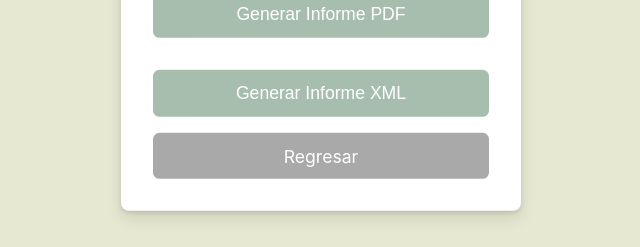
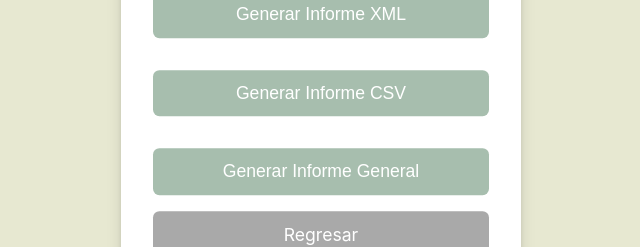
Before and after one commit to FranVQ09/gestion-app-AP, a React (Create React App) app: page /informes in a window 1280 px wide. Shown: the part 359-606 px from the top of the page, without its empty margins (319-959 px from the left). Built offline with nearby package versions, Linux system fonts and the light colour scheme; no server answers; the database is empty.

Commit message:
Informes de Proyectos

```diff
--- a/package.json
+++ b/package.json
@@ -14,6 +14,7 @@
     "firebase": "^10.10.0",
     "jspdf": "^2.5.1",
     "nodemailer": "^6.9.13",
+    "papaparse": "^5.4.1",
     "react": "^18.2.0",
     "react-datepicker": "^6.6.0",
     "react-dom": "^18.2.0",
--- a/src/pages/gestion-proyectos/Informes.js
+++ b/src/pages/gestion-proyectos/Informes.js
@@ -5,6 +5,7 @@ import { Link } from 'react-router-dom';
 import '../../styles/Informes.css';
 import { jsPDF } from 'jspdf';
 import { create } from 'xmlbuilder2';
+import Papa from 'papaparse';
 
 function Informes() {
   const [proyectos, setProyectos] = useState([]);
@@ -20,6 +21,8 @@ function Informes() {
 
       obtenerProyectos();
   }, []);
+
+  console.log(proyectos)
 
   const generarInforme = async () => {
     if (!proyectoSeleccionado) {
@@ -44,15 +47,46 @@ function Informes() {
 
         const data = docSnap.data();
 
-
         const docPDF = new jsPDF();
+        docPDF.setFontSize(16);
         docPDF.text("Informe del Proyecto", 10, 10);
+        docPDF.setFontSize(12);
 
         let yPosition = 20;
+        const pageHeight = docPDF.internal.pageSize.height;
+        const margin = 10;
+        const lineSpacing = 10;
+        const maxLineWidth = 180;
+
         for (const key in data) {
             if (data.hasOwnProperty(key)) {
-                    docPDF.text(`${key}: ${data[key]}`, 10, yPosition);
-                    yPosition += 10;
+                let text = `${key}: `;
+                if (key === 'tareas' && Array.isArray(data[key])) {
+                    text += '\n';
+                    data[key].forEach((tarea, index) => {
+                        text += `Tarea ${index + 1}:\n`;
+                        for (const tareaKey in tarea) {
+                            if (tarea.hasOwnProperty(tareaKey)) {
+                                text += `  ${tareaKey}: ${tarea[tareaKey]}\n`;
+                            }
+                        }
+                    });
+                } else if (key === 'historial') {
+                    const lines = docPDF.splitTextToSize(`${text}${data[key]}`, maxLineWidth);
+                    text = lines.join('\n');
+                } else {
+                    text += data[key];
+                }
+
+                const lines = docPDF.splitTextToSize(text, maxLineWidth);
+                lines.forEach(line => {
+                    if (yPosition > pageHeight - margin) {
+                        docPDF.addPage();
+                        yPosition = margin;
+                    }
+                    docPDF.text(line, margin, yPosition);
+                    yPosition += lineSpacing;
+                });
             }
         }
 
@@ -60,7 +94,7 @@ function Informes() {
     } catch (error) {
         console.error("Error generando el informe: ", error);
     }
-    }
+  };
 
   const generarInformeXML = async () => {
       if (!proyectoSeleccionado) {
@@ -85,7 +119,7 @@ function Informes() {
 
         const data = docSnap.data();
 
-          // Crear un documento XML
+
         const root = create({ version: '1.0' }).ele('Proyecto');
         for (const key in data) {
           if (data.hasOwnProperty(key)) {
@@ -96,7 +130,7 @@ function Informes() {
         const xmlString = root.end({ prettyPrint: true });
         const blob = new Blob([xmlString], { type: 'application/xml' });
 
-          // Descargar el archivo XML
+
         const link = document.createElement('a');
         link.href = URL.createObjectURL(blob);
         link.download = `${proyectoSeleccionado}_informe.xml`;
@@ -104,6 +138,146 @@ function Informes() {
 
       } catch (error) {
         console.error("Error generando el informe: ", error);
+      }
+    };
+
+  const generarInformeCSV = async () => {
+    if (!proyectoSeleccionado) {
+      alert('Por favor, seleccione un proyecto');
+      return;
+    }
+
+    try {
+        const proyectoDoc = proyectos.find(proyecto => proyecto.nombreProyecto === proyectoSeleccionado);
+        if (!proyectoDoc) {
+            alert('Proyecto no encontrado');
+            return;
+        }
+
+        const docRef = doc(db, 'proyecto', proyectoDoc.id);
+        const docSnap = await getDoc(docRef);
+
+        if (!docSnap.exists()) {
+            console.log("No existe el documento!");
+            return;
+        }
+
+        const data = docSnap.data();
+        const csvData = [];
+        for (const key in data) {
+            if (data.hasOwnProperty(key)) {
+                if (key === 'tareas' && Array.isArray(data[key])) {
+                    data[key].forEach((tarea, index) => {
+                        const tareaData = { [`Tarea ${index + 1}`]: '' };
+                        for (const tareaKey in tarea) {
+                            if (tarea.hasOwnProperty(tareaKey)) {
+                                tareaData[`${tareaKey}`] = tarea[tareaKey];
+                            }
+                        }
+                        csvData.push(tareaData);
+                    });
+                } else {
+                    csvData.push({ [key]: data[key] });
+                }
+            }
+        }
+
+
+        const csv = Papa.unparse(csvData, { header: true });
+
+
+        const blob = new Blob([csv], { type: 'text/csv;charset=utf-8;' });
+        const url = URL.createObjectURL(blob);
+        const link = document.createElement('a');
+        link.href = url;
+        link.setAttribute('download', `${proyectoSeleccionado}_informe.csv`);
+        document.body.appendChild(link);
+        link.click();
+        document.body.removeChild(link);
+    } catch (error) {
+        console.error("Error generando el informe CSV: ", error);
+    }
+  };
+
+  const informeGeneral = async () => {
+    try {
+      const docPDF = new jsPDF();
+      docPDF.setFontSize(16);
+      docPDF.text("Informe General de Proyectos", 10, 10);
+      docPDF.setFontSize(12);
+
+      let yPosition = 20;
+      const pageHeight = docPDF.internal.pageSize.height;
+      const margin = 10;
+      const lineSpacing = 10;
+      const maxLineWidth = 180;
+
+      proyectos.forEach(proyecto => {
+          if (proyecto.hasOwnProperty('nombreProyecto')) {
+              const nombreProyectoText = `nombreProyecto: ${proyecto.nombreProyecto}`;
+              const lines = docPDF.splitTextToSize(nombreProyectoText, maxLineWidth);
+              lines.forEach(line => {
+                  if (yPosition > pageHeight - margin) {
+                      docPDF.addPage();
+                      yPosition = margin;
+                  }
+                  docPDF.text(line, margin, yPosition);
+                  yPosition += lineSpacing;
+              });
+          }
+
+          for (const key in proyecto) {
+              if (proyecto.hasOwnProperty(key) && key !== 'id' && key !== 'nombreProyecto') {
+                  let text = `${key}: `;
+                  if (key === 'tareas' && Array.isArray(proyecto[key])) {
+                      text = `${key}:\n`;
+                      proyecto[key].forEach((tarea, index) => {
+                          text += `Tarea ${index + 1}:\n`;
+                          for (const tareaKey in tarea) {
+                              if (tarea.hasOwnProperty(tareaKey)) {
+                                  text += `  ${tareaKey}: ${tarea[tareaKey]}\n`;
+                              }
+                          }
+                      });
+                  } else if (key === 'historial') {
+                      const lines = docPDF.splitTextToSize(`${text}${proyecto[key]}`, maxLineWidth);
+                      text = lines.join('\n');
+                  } else {
+                      text += proyecto[key];
+                  }
+
+                  const lines = docPDF.splitTextToSize(text, maxLineWidth);
+                  lines.forEach(line => {
+                      if (yPosition > pageHeight - margin) {
+                          docPDF.addPage();
+                          yPosition = margin;
+                      }
+                      docPDF.text(line, margin, yPosition);
+                      yPosition += lineSpacing;
+                  });
+
+                  yPosition += lineSpacing / 2;
+              }
+          }
+          yPosition += lineSpacing;
+          if (yPosition > pageHeight - margin) {
+              docPDF.addPage();
+              yPosition = margin;
+          }
+          docPDF.setLineWidth(0.5);
+          docPDF.line(margin, yPosition, maxLineWidth + margin, yPosition);
+          yPosition += lineSpacing;
+
+          yPosition += lineSpacing * 2;
+          if (yPosition > pageHeight - margin) {
+              docPDF.addPage();
+              yPosition = margin;
+          }
+      });
+
+      docPDF.save(`informe_general_proyectos.pdf`);
+  } catch (error) {
+      console.error("Error generando el informe general: ", error);
   }
 };
 
@@ -123,6 +297,8 @@ function Informes() {
                 </select>
                 <button className='boton' type="button" onClick={generarInforme}>Generar Informe PDF</button>
                 <button className='boton' type="button" onClick={generarInformeXML}>Generar Informe XML</button>
+                <button className='boton' type="button" onClick={generarInformeCSV}>Generar Informe CSV</button>
+                <button className='boton' type="button" onClick={informeGeneral}>Generar Informe General</button>
                 <Link className='back' to="/gestionProyectos">Regresar</Link>
             </form>
         </div>
@@ -130,4 +306,5 @@ function Informes() {
   )
 }
 
+
 export default Informes
```
Also changed, not shown: 1 other file (tests, documents, lock files or other folders). Lines whose indentation alone changed are shown as unchanged.
